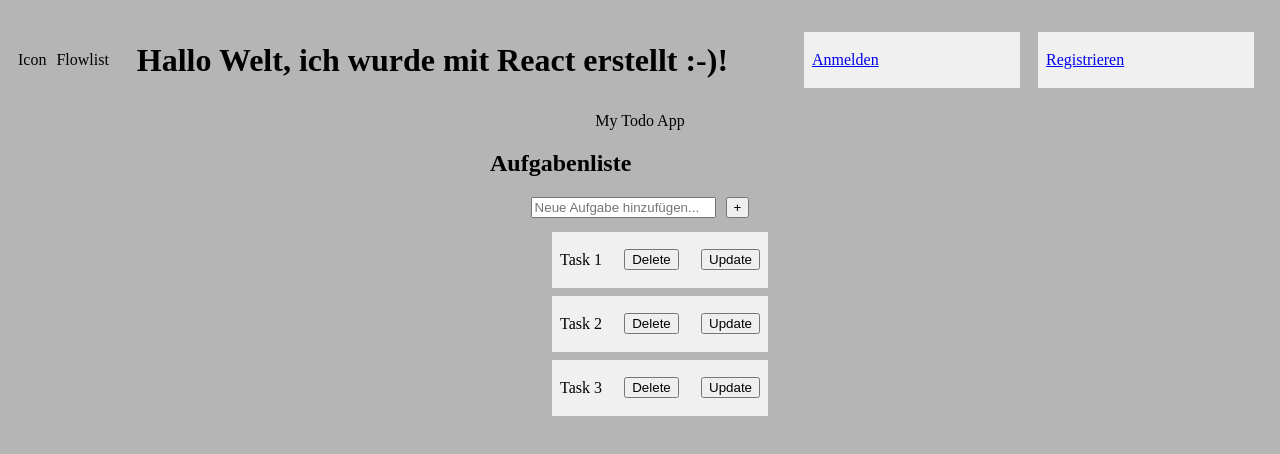
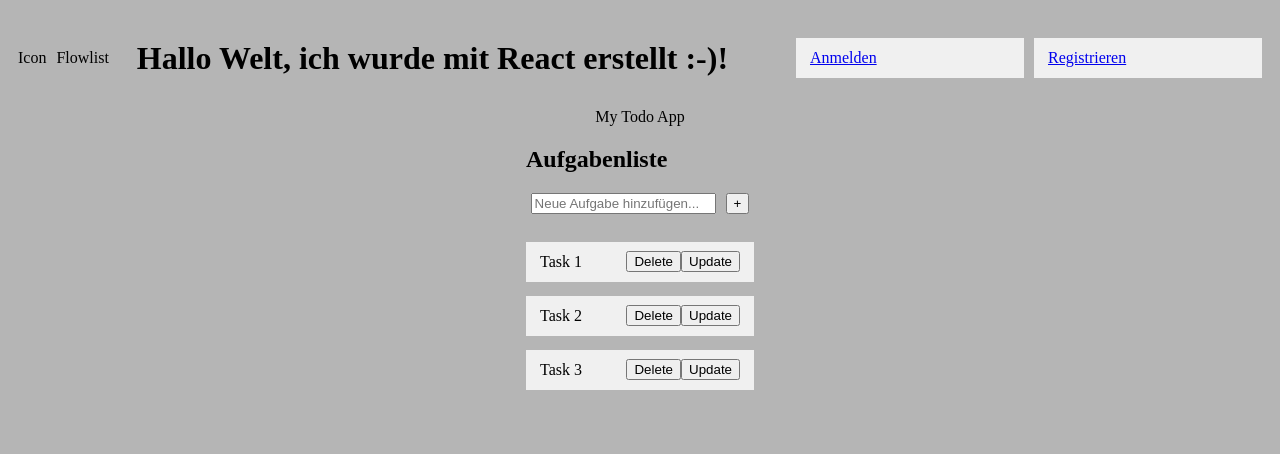
Before and after one commit to jakobsiebenhuetter/React---Todo-App, a React (Vite) app: page / in a window 1280 px wide. Shown: the top 454 px of the page. Built offline with nearby package versions, Linux system fonts and the light colour scheme.

Commit message:
add: Task wrapper

```diff
--- a/src/components/TaskItem.css
+++ b/src/components/TaskItem.css
@@ -1,16 +1,13 @@
 li {
     text-decoration: none;
-    margin: 8px;
+    margin: 14px 0;
+    padding: 0 14px;
     background-color: #f0f0f0;
     width: 200px;
     height: 40px;
-    padding: 8px;
     display: flex;
     align-items: center;
     display: flex;
     flex-direction: row;
     justify-content: space-between;
 }
-
-li #delete-task-btn {
-}
--- a/src/components/TaskItem.tsx
+++ b/src/components/TaskItem.tsx
@@ -1,31 +1,16 @@
 import "./TaskItem.css";
 
-import UpdateTaskItem from "./UpdateTask.tsx";
+export default function TaskItem(props) {
 
-export default function TaskItem({ isSelected, deleteTask, onUpdate, update, onUpdateTask, ...props}) {
-  let item = (
+  return (
     <>
       <div>
         <span>{props.children}</span>
       </div>
       <div>
-        <button onClick={deleteTask}>Delete</button>
+        <button onClick={props.deleteTask}>Delete</button>
+        <button onClick={props.onUpdateTask}>Update</button>
       </div>
     </>
   );
-
-  if (onUpdate) {
-    item = (
-      <>
-        <UpdateTaskItem updateTaskText={update} haveId={props.haveId} text={props.text}></UpdateTaskItem>
-      </>
-    );
-  }
-
-  return (
-    <li id="delete-task-btn" style={{ textDecoration: isSelected ? "line-through" : "none" }} {...props}>
-      {item}
-      <button onClick={onUpdateTask}>Update</button>
-    </li>
-  );
 }
--- a/src/components/TaskList.css
+++ b/src/components/TaskList.css
@@ -16,5 +16,6 @@
 
 #task-list ul{
    list-style: none;
-   margin: 14px;
+   margin: 0;
+   padding: 14px 0;
 }
--- a/src/components/TaskList.tsx
+++ b/src/components/TaskList.tsx
@@ -1,7 +1,7 @@
 import {useState} from 'react';
 
 import './TaskList.css';
-import TaskItem from './TaskItem.tsx';
+import Task from './Task.tsx';
 
 const title = 'My Todo App';
 const items = [
@@ -87,7 +87,7 @@ export default function TaskList() {
             </div>
                 <ul>
                     {taskItems.map((item) =>
-                     <TaskItem key={item.id}
+                     <Task key={item.id}
                      haveId={item.id}
                      text={item.text}
                      isSelected={item.completed}
@@ -97,7 +97,7 @@ export default function TaskList() {
                      deleteTask={() => {deleteTask(item.id)}}
                      onClick={() => clickHandler(item.id)}
                      >{item.text}
-                    </TaskItem>)
+                    </Task>)
                     }
                 </ul>
             </div>
```
Also changed, not shown: src/components/UpdateTask.css (+8 -0 lines).
